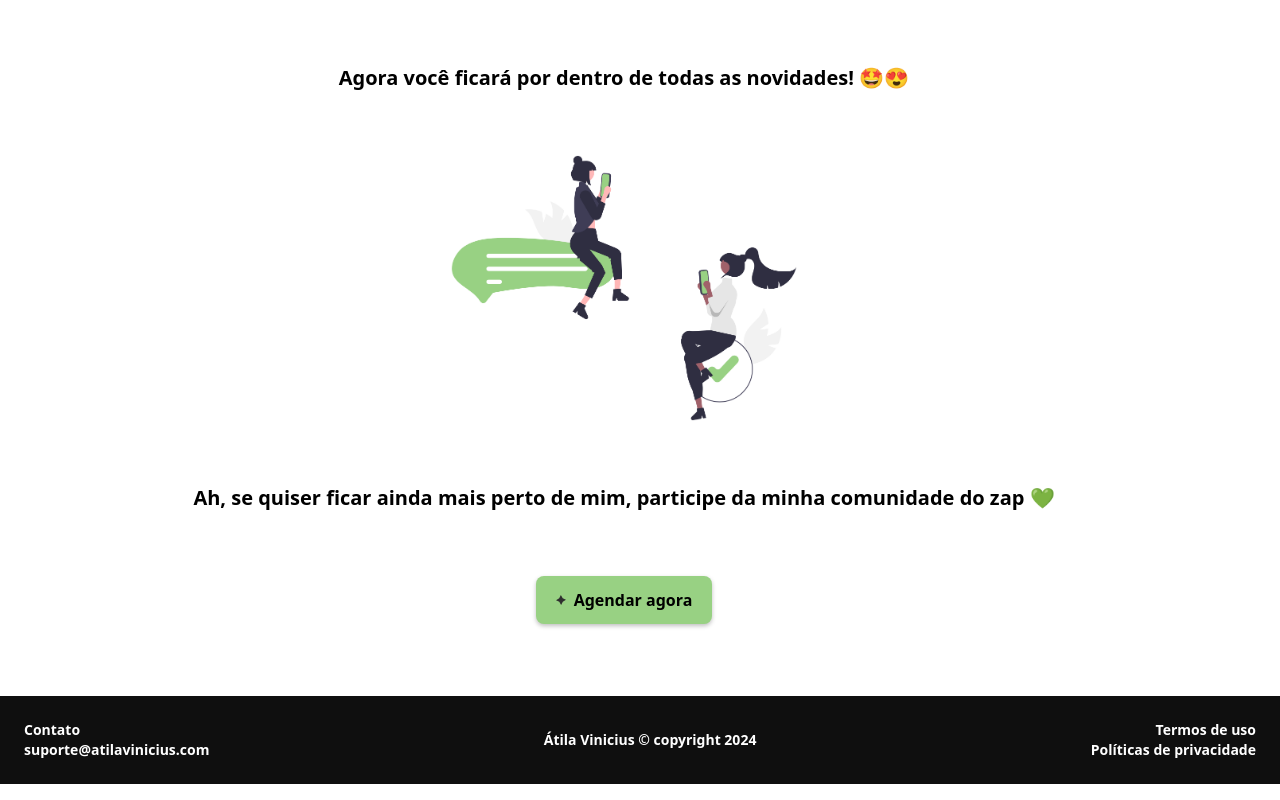
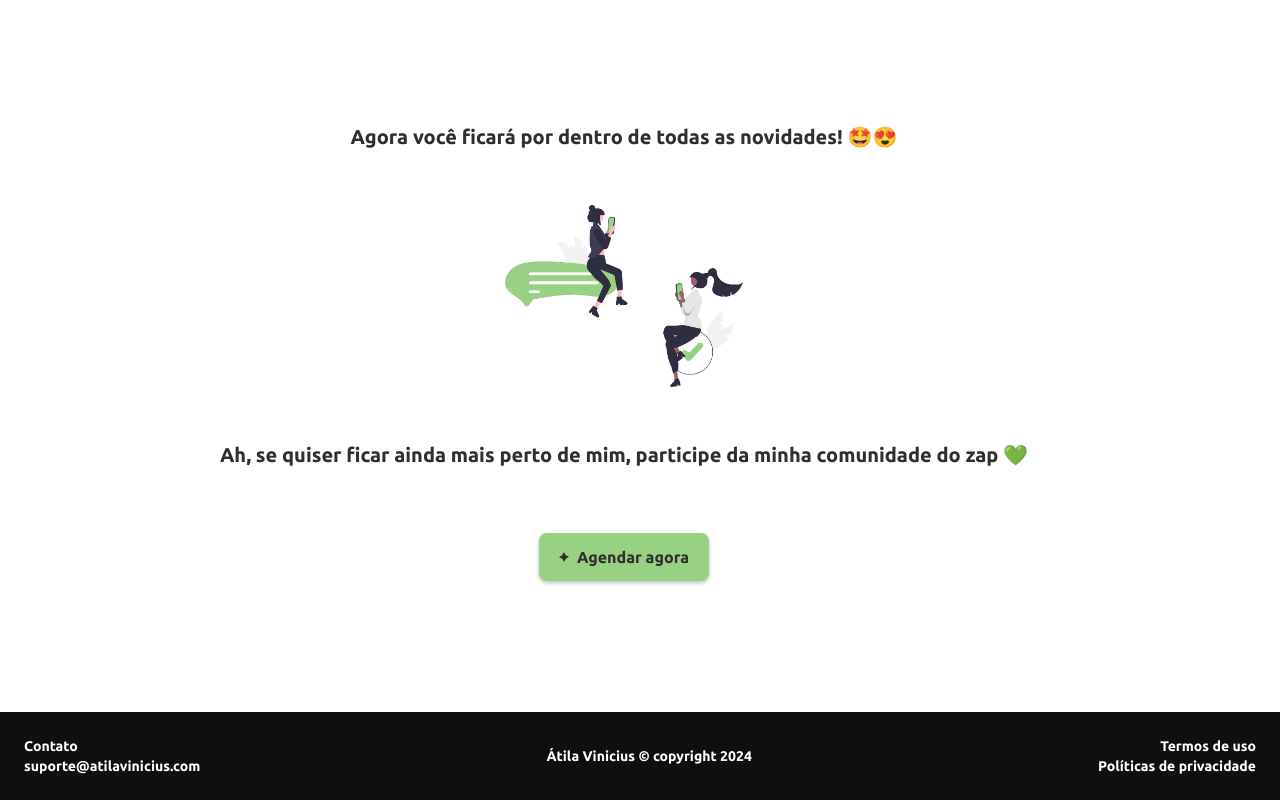
Before and after one commit to Brunowcst/proj-extensao, a Next.js app: page /successPage in a window 1280 px wide. Built offline with nearby package versions, Linux system fonts and the light colour scheme.

Commit message:
Update file organization for this page

```diff
--- a/src/pages/successPage.tsx
+++ b/src/app/successPage/page.tsx
@@ -1,10 +1,12 @@
-import Footer from '@/components/Footer';
-import '../app/globals.css';
+import Button from '@/components/Button';
+import { Metadata } from 'next';
 import Image from 'next/image';
-import Button from '@/components/Button';
 import Link from 'next/link';
-import chat_svg from '../../public/undraw_manage_chat.svg';
+import '../globals.css';
 
+export const metadata: Metadata = {
+    title: "Átila Vinícius - Comunidade"
+}
 
 export default function SuccessPage() {
     return (
@@ -18,7 +20,7 @@ export default function SuccessPage() {
                             alt=''
                             width='440'
                             height='440'
-                            className='rounded-4xl object-cover'
+                            className='rounded-4xl object-cover w-full md:w-1/4'
                         />
                     </div>
                     <p className='pt-8 pb-16 text-center text-xl md:text-4x1 font-semibold'>Ah, se quiser ficar ainda mais perto de mim, participe da minha comunidade do zap 💚</p>
@@ -31,7 +33,6 @@ export default function SuccessPage() {
                     </div>
                 </div>
             </main>
-            <Footer />
         </div>
     )
 }
```
